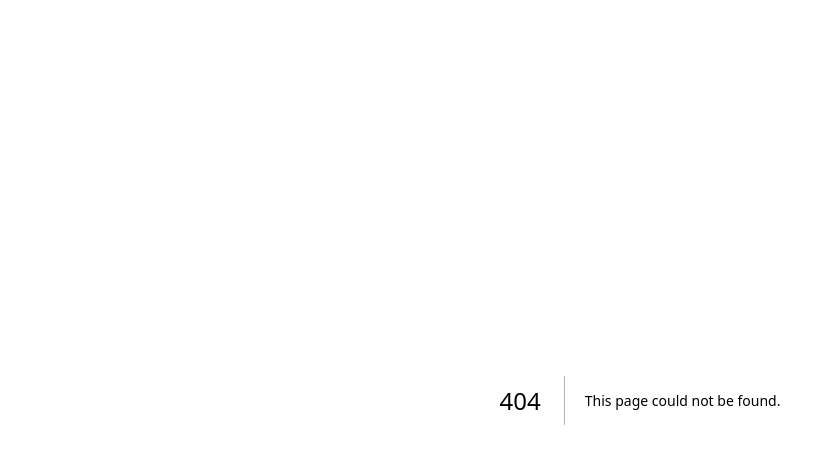
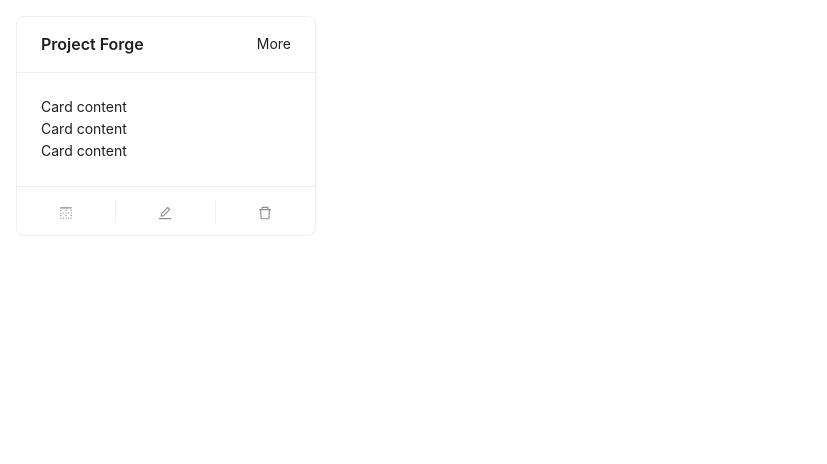
Before and after one commit to Aahmed-Hossain/Project-Forge, a Next.js app: page /projects in a window 1280 px wide. Before the commit this address had no page. Shown: the top 464 px of the page, without its empty margins (0-827 px from the left). Built offline with nearby package versions, Linux system fonts and the light colour scheme.

Commit message:
project card showing using antd cards and icons

```diff
--- a/package.json
+++ b/package.json
@@ -9,6 +9,7 @@
     "lint": "next lint"
   },
   "dependencies": {
+    "@ant-design/icons": "^5.3.6",
     "antd": "^5.16.5",
     "next": "14.2.3",
     "react": "^18",
--- /dev/null
+++ b/src/app/projects/page.jsx
@@ -0,0 +1,20 @@
+import React from 'react'
+import { Card } from 'antd';
+import { EditOutlined, DeleteOutlined ,BorderTopOutlined } from '@ant-design/icons';
+
+const ProjectPage = () => {
+  return (
+    <div className='m-4'>
+    <Card bordered={true} hoverable={true} title="Project Forge" extra={<a href="#">More</a>} style={{ width: 300 }} actions={[
+      <BorderTopOutlined key="view" />,
+      <EditOutlined key="edit" />,
+      <DeleteOutlined key="delete" />,
+    ]}>
+    <p>Card content</p>
+    <p>Card content</p>
+    <p>Card content</p>
+  </Card></div>
+  )
+}
+
+export default ProjectPage
--- a/src/components/login/Login.jsx
+++ b/src/components/login/Login.jsx
@@ -4,53 +4,19 @@ import logo from "../../assets/images/logo.png";
 import { LockOutlined, UserOutlined } from "@ant-design/icons";
 import { Button, Modal, Form, Input, Table } from "antd";
 import { useRouter } from "next/navigation";
-const dataSource = [
-  {
-    key: "1",
-    email: "ahmed@hossain.com",
-    password: "ahmed1",
-  },
-  {
-    key: "2",
-    email: "ahmed.hsn.404@gmail.com",
-    password: "hossain1",
-  },
-  {
-    key: "3",
-    email: "ahmed.404@gmail.com",
-    password: "ahmed404",
-  },
-];
-
-const columns = [
-  {
-    title: "Email",
-    dataIndex: "email",
-    key: "email",
-  },
-  {
-    title: "Password",
-    dataIndex: "password",
-    key: "password",
-  },
-];
+import { columns, dataSource,users } from './../../data/data';
 
 const Login = () => {
   const router = useRouter();
 
   const onFinish = (values) => {
-    const users = [
-      { email: "ahmed@hossain.com", password: "ahmed1" },
-      { email: "ahmed.hsn.404@gmail.com", password: "hossain1" },
-      { email: "ahmed.404@gmail.com", password: "ahmed404" },
-    ];
     const foundUser = users.find(
       (user) => user.email === values.email && user.password === values.password
     );
 
     if (foundUser) {
       Modal.success({ content: "Login successful!" });
-      router.push("/dashboard");
+      router.push("/projects");
     } else {
       Modal.error({ content: "Invalid email or password." });
     }
--- /dev/null
+++ b/src/data/data.js
@@ -0,0 +1,36 @@
+export const dataSource = [
+    {
+      key: "1",
+      email: "ahmed@hossain.com",
+      password: "ahmed1",
+    },
+    {
+      key: "2",
+      email: "ahmed.hsn.404@gmail.com",
+      password: "hossain1",
+    },
+    {
+      key: "3",
+      email: "ahmed.404@gmail.com",
+      password: "ahmed404",
+    },
+  ];
+
+  export const columns = [
+    {
+      title: "Email",
+      dataIndex: "email",
+      key: "email",
+    },
+    {
+      title: "Password",
+      dataIndex: "password",
+      key: "password",
+    },
+  ];
+
+  export const users = [
+    { email: "ahmed@hossain.com", password: "ahmed1" },
+    { email: "ahmed.hsn.404@gmail.com", password: "hossain1" },
+    { email: "ahmed.404@gmail.com", password: "ahmed404" },
+  ];
```
Also changed, not shown: 1 other file (tests, documents, lock files or other folders).
